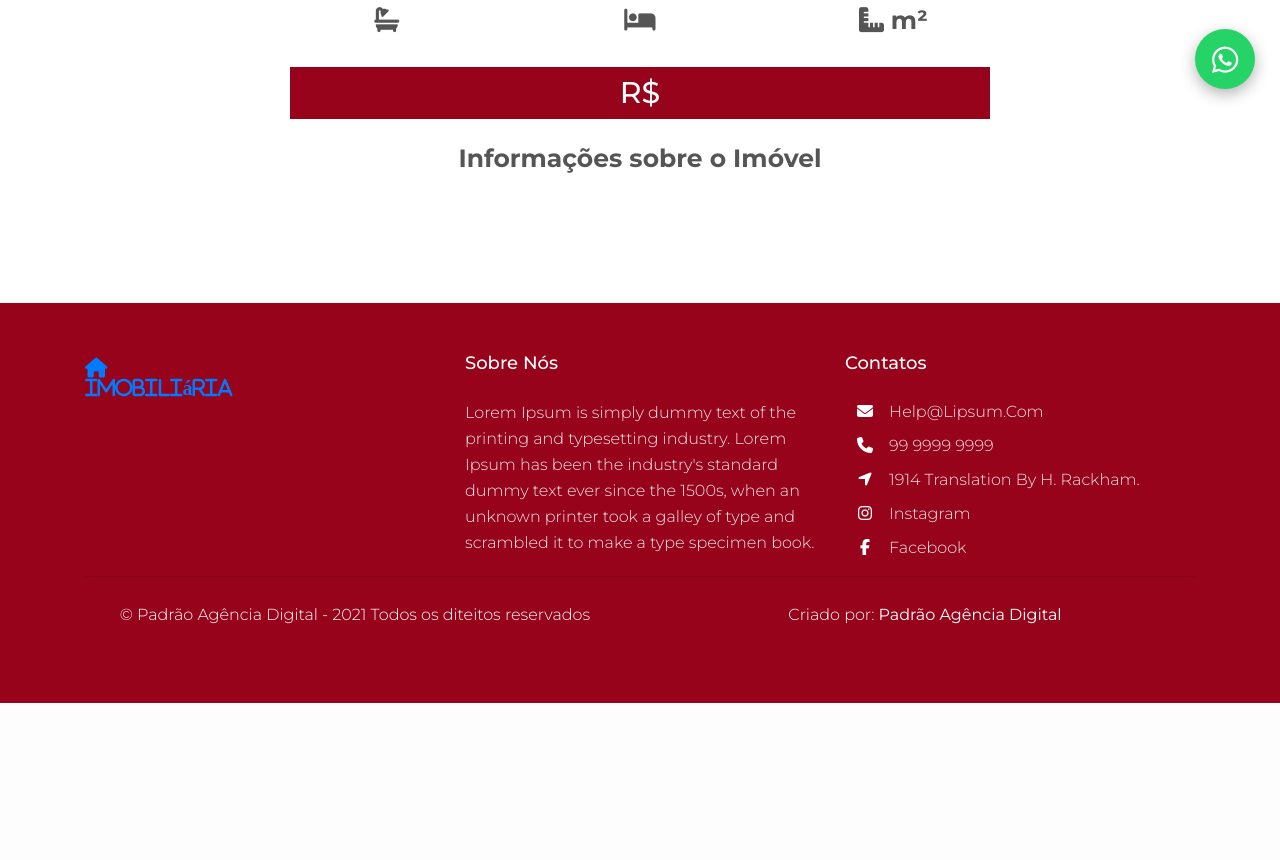
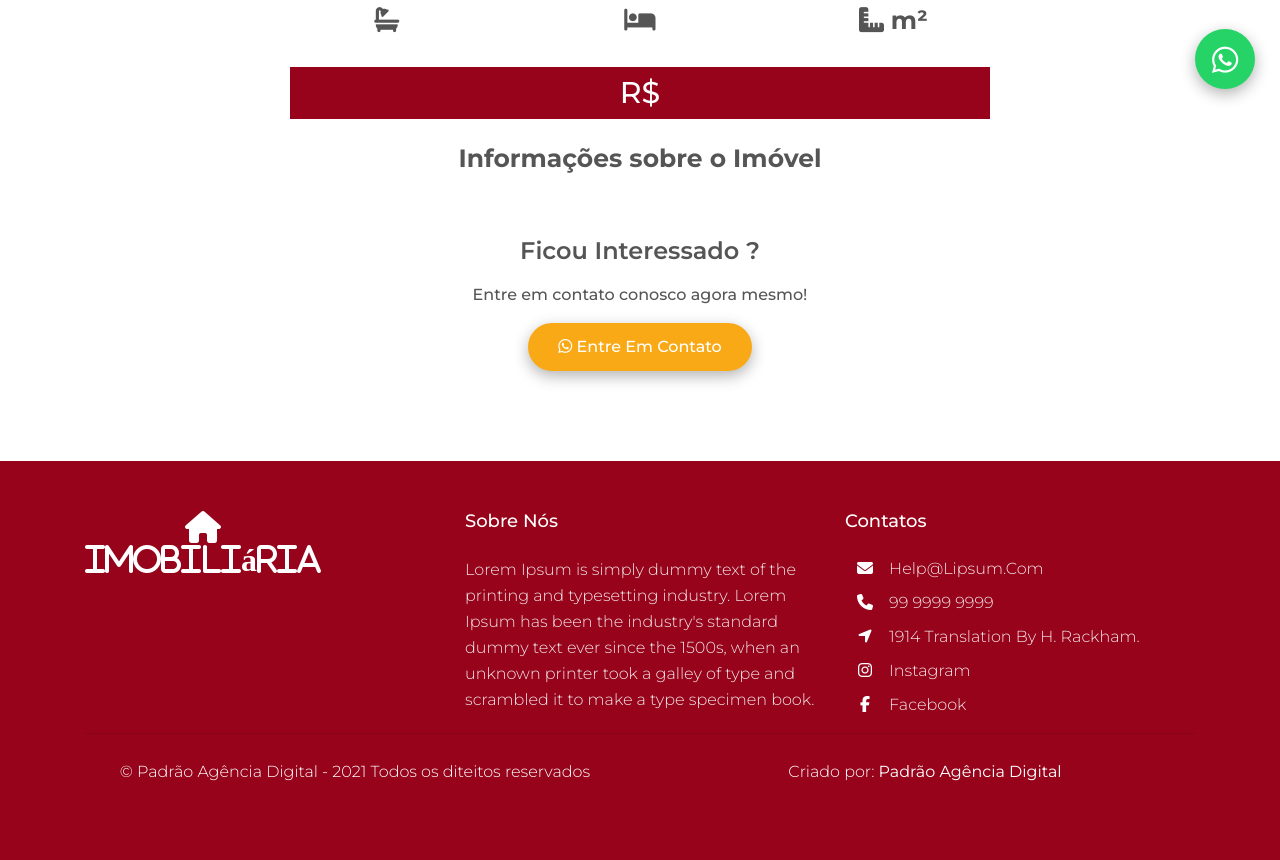
Before and after one commit to luanaAlm/imobili-ria-, a Django app: template core/templates/view_imoveis.html in a window 1280 px wide. Shown: the part 671-1531 px from the top of the page. Before the commit the page ends 1374 px from the top, so only its background shows below. Run offline with Django 3.2, Linux system fonts and the light colour scheme; the template is opened without the code that fills it, so the values that code supplies are empty; some libraries are stand-ins or nearby versions.

Commit message:
Alteração css

```diff
--- a/core/templates/view_imoveis.html
+++ b/core/templates/view_imoveis.html
@@ -57,7 +57,7 @@
                         <div class="col-lg-8">
                             <div class="row justify-content-center">
                                 <div class="imoveis-item col-lg-4 col-md-4">
-                                    <h4><strong>Imóvel:</strong>{{ imoveis.tipo }}</h4>
+                                    <h4><strong>Imóvel:</strong> {{ imoveis.tipo }}</h4>
                                 </div>
                                 <div class="imoveis-item col-lg-4 col-md-4">
                                     <h4><strong>Bairro:</strong> {{ imoveis.bairro }}</h4>
@@ -107,6 +107,15 @@
                             <p>{{imoveis.informacao}}</p>
                         </div>
                     </div>
+                    <div class="interesse" data-aos="fade-up">
+                        <h2>Ficou Interessado ?</h2>
+                        <h3>Entre em contato conosco agora mesmo!</h3>
+                        <div class="home-btn">
+                            <a href="https://api.whatsapp.com/send?phone=5586999999999&text=Olá!%20Encontrei%20seu%20site%20na%20Internet%20e%20preciso%20de%20seus%20serviços." class="btn btn-1">
+                                <i class="fa fa-whatsapp" aria-hidden="true"></i>
+                                Entre em Contato</a>
+                        </div>
+                    </div>
                 </div>
             </section>
         {% endblock %}
@@ -117,7 +126,7 @@
                 <div class="row justify-content-center">
                     <div class="col-lg-4 col-md-4">
                         <div class="footer-col">
-                            <a class="navbar-brand" href="{% url 'index' %}">
+                            <a href="{% url 'index' %}">
                                 <i class="fa fa-home" aria-hidden="true"> <br> Imobiliária</i>
                             </a>
 
--- a/static/css/style.css
+++ b/static/css/style.css
@@ -257,7 +257,6 @@ ul {
   padding-bottom: 30px;
   text-align: center;
   border-radius: 10px;
-  /* box-shadow: var(--shadow-black-100); */
   height: 25rem;
 }
 .sobre-item i {
@@ -569,6 +568,25 @@ ul {
   padding-top: 1.5rem;
   padding-bottom: 0.5rem;
 }
+.interesse {
+  padding-top: 1.5rem;
+  text-align: center;
+}
+.interesse h2 {
+  padding-bottom: 1rem;
+  text-align: center;
+  font-size: 24px;
+  font-weight: 600;
+  color: var(--block-400);
+  margin: 0;
+}
+.interesse h3 {
+  font-weight: 500;
+  font-size: 16px;
+  color: var(--block-400);
+  line-height: 26px;
+  margin: 0;
+}
 /*--------------------------------------------------------------
 # Footer
 --------------------------------------------------------------*/
@@ -638,6 +656,11 @@ ul {
 }
 .footer .copyright a {
   color: var(--block-000) !important;
+}
+.footer-col .fa-home {
+  text-align: center;
+  font-size: 32px;
+  color: var(--block-000);
 }
 /*--------------------------------------------------------------
 # WhatsApp
```
